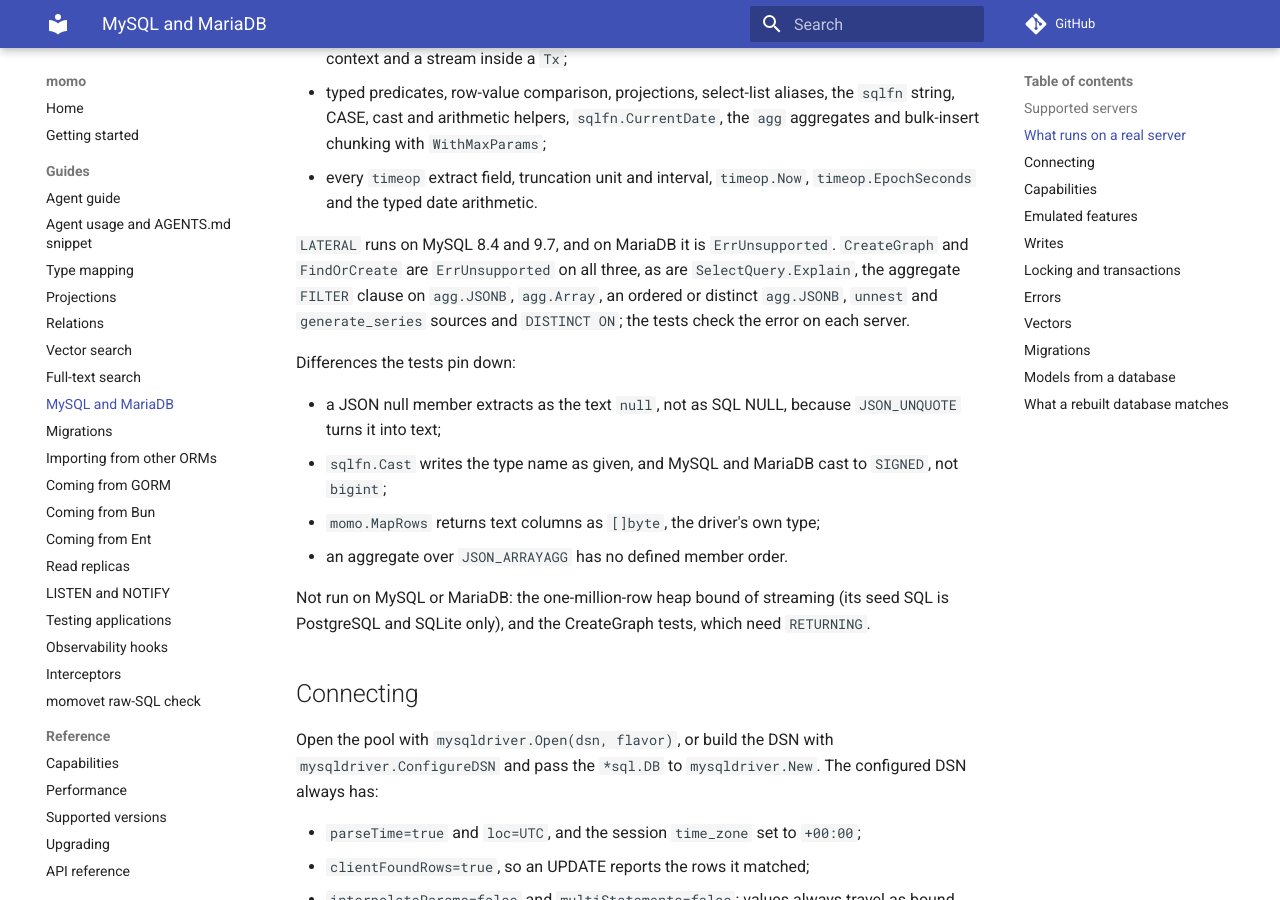
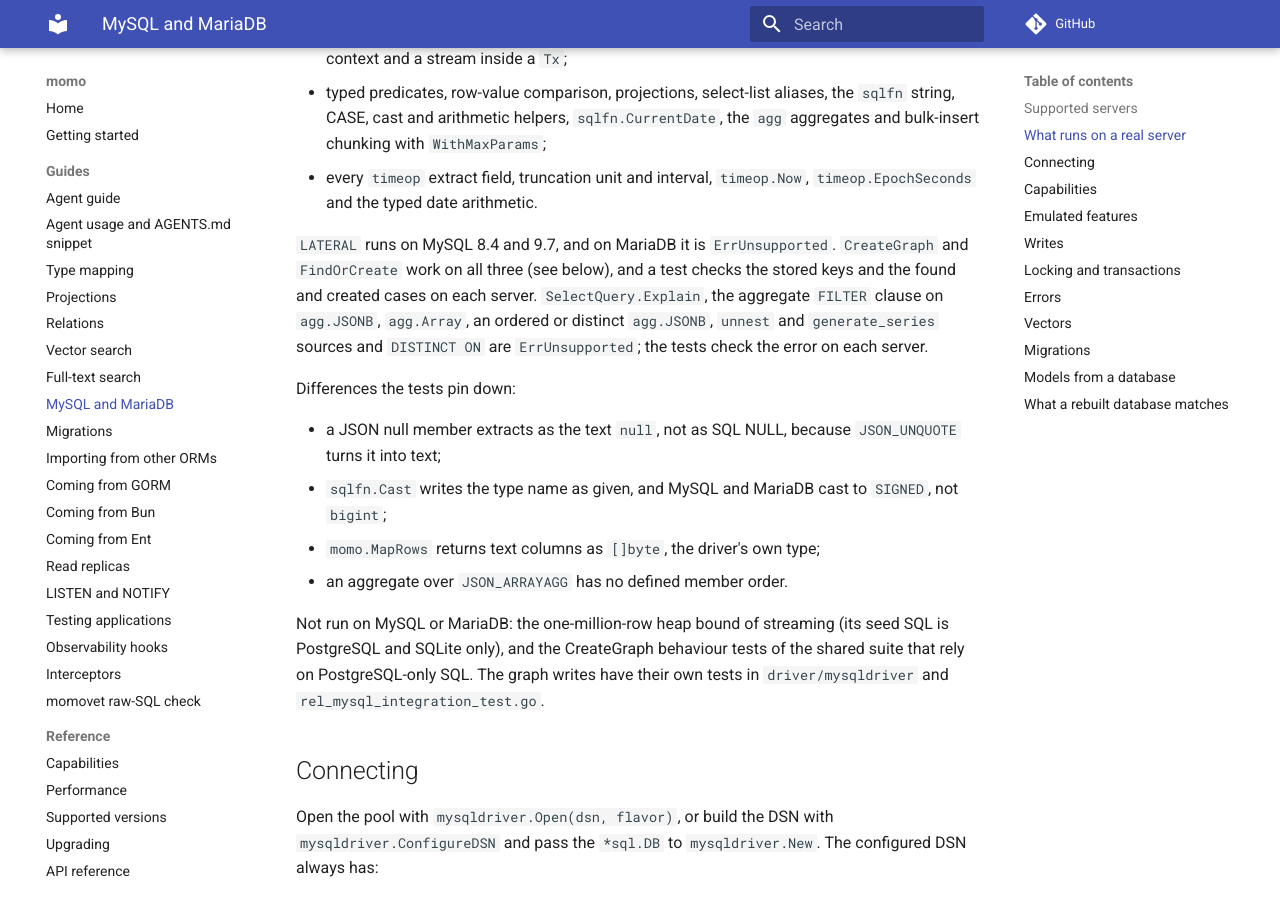
Before and after one commit to azrtydxb/momo, an MkDocs documentation site: the page built from docs/mysql.md, in a window 1280 px wide and 900 px high, scrolled down 1149 px. Built offline with MkDocs 1.6.1 and Material for MkDocs 9.7.7, drawn with Linux system fonts in a browser that asks for light colours; comment, search, counter and statistics services are not loaded; the version menu is left out.

Commit message:
test: assert CreateGraph and FindOrCreate succeed on MySQL and MariaDB
main now supports both on MySQL and MariaDB. The integration test checks exact keys and the found and created cases; mysql.md no longer calls them unsupported.

```diff
--- a/docs/mysql.md
+++ b/docs/mysql.md
@@ -47,10 +47,11 @@ Run on MySQL 8.4, MySQL 9.7 and MariaDB 11.8:
   `timeop.EpochSeconds` and the typed date arithmetic.
 
 `LATERAL` runs on MySQL 8.4 and 9.7, and on MariaDB it is `ErrUnsupported`.
-`CreateGraph` and `FindOrCreate` are `ErrUnsupported` on all three, as are
-`SelectQuery.Explain`, the aggregate `FILTER` clause on `agg.JSONB`, `agg.Array`,
-an ordered or distinct `agg.JSONB`, `unnest` and `generate_series` sources and
-`DISTINCT ON`; the tests check the error on each server.
+`CreateGraph` and `FindOrCreate` work on all three (see below), and a test
+checks the stored keys and the found and created cases on each server.
+`SelectQuery.Explain`, the aggregate `FILTER` clause on `agg.JSONB`,
+`agg.Array`, an ordered or distinct `agg.JSONB`, `unnest` and `generate_series` sources and `DISTINCT ON` are `ErrUnsupported`;
+the tests check the error on each server.
 
 Differences the tests pin down:
 
@@ -62,8 +63,9 @@ Differences the tests pin down:
 - an aggregate over `JSON_ARRAYAGG` has no defined member order.
 
 Not run on MySQL or MariaDB: the one-million-row heap bound of streaming
-(its seed SQL is PostgreSQL and SQLite only), and the CreateGraph tests, which
-need `RETURNING`.
+(its seed SQL is PostgreSQL and SQLite only), and the CreateGraph behaviour
+tests of the shared suite that rely on PostgreSQL-only SQL. The graph writes
+have their own tests in `driver/mysqldriver` and `rel_mysql_integration_test.go`.
 
 ## Connecting
 
```
Also changed, not shown: 1 other file.
